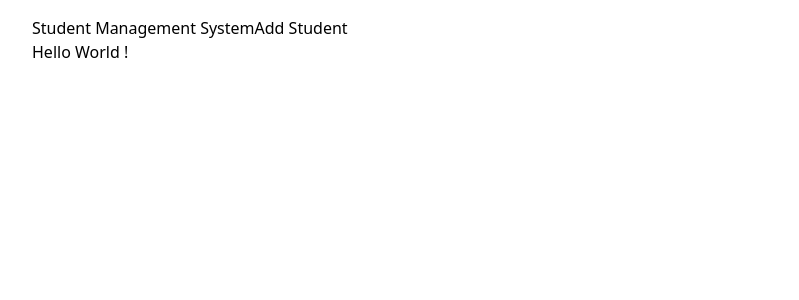
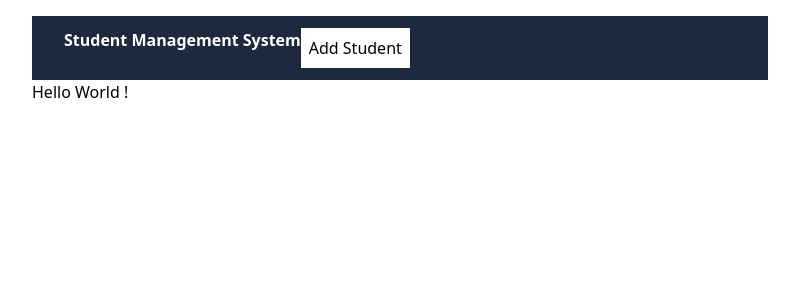
Before and after one commit to blackST4Rez/Student-Management-System, a Next.js app: page / in a window 1280 px wide. Shown: the top 300 px of the page, without its empty margins (240-1039 px from the left). Built offline with nearby package versions, Linux system fonts and the light colour scheme.

Commit message:
Navbar.jsx is updated

```diff
--- a/components/Navbar.jsx
+++ b/components/Navbar.jsx
@@ -1,9 +1,9 @@
 import Link from "next/link";
 export default function Navbar() {
   return (
-    <nav>
-      <Link href={"/"}>Student Management System</Link>
-      <Link href={"/addTopic"}>Add Student</Link>
+    <nav className="flex jsutify-between  item-center bg-slate-800 px-8 py-3">
+      <Link className="text-white font-bold" href={"/"}>Student Management System</Link>
+      <Link className="bg-white p-2" href={"/addTopic"}>Add Student</Link>
     </nav>
   );
 }
```
